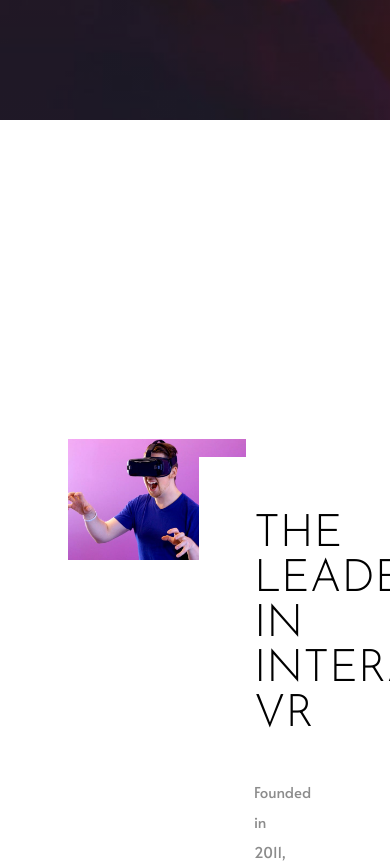
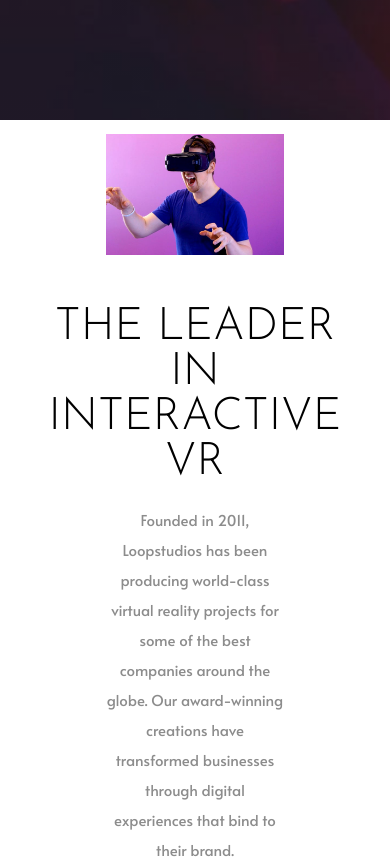
Before and after one commit to Prates14/LoopStudios-landingpage, a plain HTML site: page index.html in a window 390 px wide. Shown: the part 640-1508 px from the top of the page. Drawn offline with Linux system fonts and the light colour scheme.

Commit message:
responsividade (ate 1200px)

```diff
--- a/assets/style/responsive.css
+++ b/assets/style/responsive.css
@@ -135,4 +135,23 @@
     .limit-vw h1 {
         width: 100%;
     }
+
+    .section-about-main .limit-vw {
+        display: flex;
+        flex-direction: column;
+        align-items: center;
+        gap: 50px;
+    }
+
+    .section-about-main .limit-vw .info-about {
+        align-items: center;
+        text-align: center;
+        position: static;
+        width: 70%;
+        gap: 20px;
+        padding: 0;
+    }
 }
+
+@media (max-width: 1149px) {}
+/* max-width: 1149px imagem do topo, grid, footer*/
```
